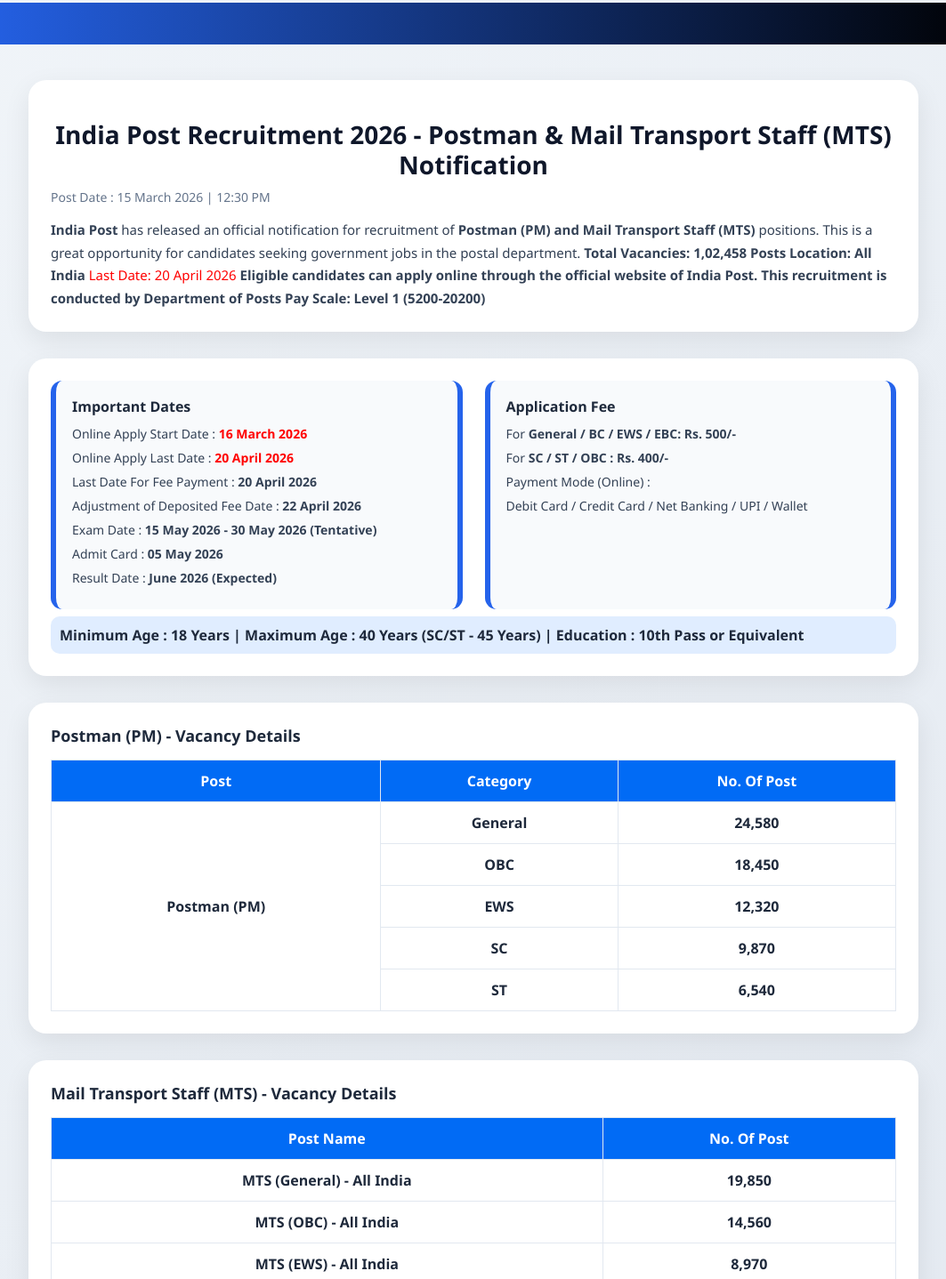
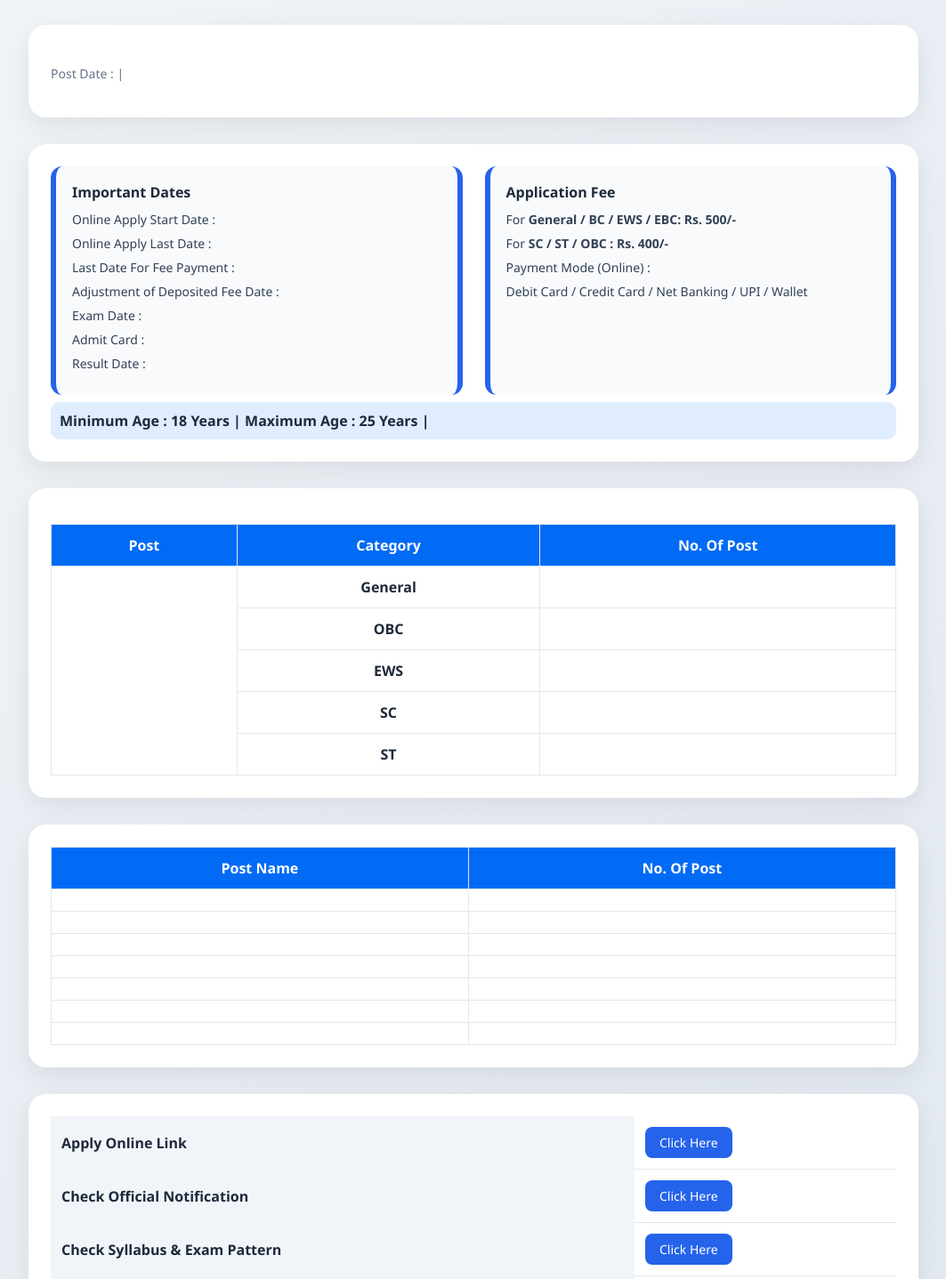
Before and after one commit to Gauravbhati801/aapkaresult, a plain HTML site: page indian-post.html in a window 1280 px wide. Shown: the part 198-1636 px from the top of the page at 89% size, without its empty margins (108-1171 px from the left). Drawn offline with Linux system fonts and the light colour scheme.

Commit message:
Add files via upload

```diff
--- a/indian-post.html
+++ b/indian-post.html
@@ -3,14 +3,14 @@
 <head>
     <meta charset="UTF-8">
     <meta name="viewport" content="width=device-width, initial-scale=1.0">
-    <title>India Post Recruitment - Postman & MTS Jobs</title>
+    <title>Indian post </title>
     <link rel="stylesheet" href="style.css">
 </head>
 <body>
    <div class="main-container">
     <header class="header">
 
-<div class="logo">Aapka result.in<span></span></div>
+<div class="logo">Aapka result.in</div>
 
 <div class="menu" onclick="toggleMenu()">☰</div>
 
@@ -18,8 +18,8 @@
  <a href="index.html">Home</a>
         <a href="latest-jobs.html">Latest Jobs</a>
         <a href="results.html">Results</a>
+        <a href="free-test-weekly.html">Free Weekly Test</a>
         <a href="admit-cards.html">Admit Card</a>
-        <a href="syllabus.html">Syllabus</a>
         <a href="answer-key.html">Answer Key</a>
 
          <!-- MORE DROPDOWN -->
@@ -43,32 +43,28 @@ Welcome to Aapka Result <br>
 <span class="gradient">check your result</span>
 </h1>
 
-
-    <div class="live-line">
-        <marquee> Aapka Result Official - Get Online Form, Results, Admit Card, Syllabus, Sarkari Yojana & More.</marquee>
-    </div>
-
     <!-- TOP HEADING + DESCRIPTION -->
     <div class="job-top-content">
 
         <h1 class="job-title">
-         India Post Recruitment 2026 - Postman & Mail Transport Staff (MTS) Notification
+
         </h1>
 
         <p class="post-date">
-            Post Date : <span>15 March 2026</span>
-            | <span class="time">12:30 PM</span>
+            Post Date : <span></span>
+            | <span class="time"></span>
         </p>
 
 
         <p class="job-desc">
-          <b>India Post</b> has released an official notification for recruitment of <b>Postman (PM) and Mail Transport Staff (MTS)</b> positions. This is a great opportunity for candidates seeking government jobs in the postal department.
-          <b>Total Vacancies: 1,02,458 Posts</b>
-          <b>Location: All India</b>
-           <span style="color:red">Last Date: 20 April 2026</span>
-            <b>Eligible candidates can apply online through the official website of India Post.</b>
-           <b>This recruitment is conducted by Department of Posts</b>
-              <b>Pay Scale: Level 1 (5200-20200)</b>
+          <b> </b>
+          <b> </b>
+           <b></b>
+           <span style="color:red"> </span>
+            <b> </b>
+           <b></b>
+              <b>  </b>
+             <b></b>
 
 
 
@@ -84,13 +80,13 @@ Welcome to Aapka Result <br>
             <div class="job-box">
                 <div class="job-box-title">Important Dates</div>
                 <ul class="job-list">
-                    <li>Online Apply Start Date : <b><span style="color:red">16 March 2026</span></b></li>
-                    <li>Online Apply Last Date : <b><span style="color:red">20 April 2026</span></b></li>
-                    <li>Last Date For Fee Payment : <b>20 April 2026</b></li>
-                    <li>Adjustment of Deposited Fee Date : <b>22 April 2026</b></li>
-                    <li>Exam Date : <b>15 May 2026 - 30 May 2026 (Tentative)</b></li>
-                    <li>Admit Card : <b>05 May 2026</b></li>
-                    <li>Result Date : <b>June 2026 (Expected)</b></li>
+                    <li>Online Apply Start Date : <b><span style="color:red"></span></b></li>
+                    <li>Online Apply Last Date : <b><span style="color:red"></span></b></li>
+                    <li>Last Date For Fee Payment : <b></b></li>
+                    <li>Adjustment of Deposited Fee Date : <b></b></li>
+                    <li>Exam Date : <b></b></li>
+                    <li>Admit Card : <b></b></li>
+                    <li>Result Date : <b></b></li>
                 </ul>
             </div>
 
@@ -112,7 +108,7 @@ Welcome to Aapka Result <br>
         </div>
 
         <div class="job-notice-extra">
-            Minimum Age : 18 Years | Maximum Age : 40 Years (SC/ST - 45 Years) | Education : 10th Pass or Equivalent
+            Minimum Age : 18 Years | Maximum Age : 25 Years |
 
         </div>
 
@@ -121,8 +117,9 @@ Welcome to Aapka Result <br>
     <!-- Vacancy Details Box -->
 <div class="vacancy-box">
   <div class="vacancy-title">
- Postman (PM) - Vacancy Details
+
   </div>
+
 
   <table class="vacancy-table">
     <tr>
@@ -131,25 +128,25 @@ Welcome to Aapka Result <br>
       <th>No. Of Post</th>
     </tr>
     <tr>
-      <td rowspan="5"><b>Postman (PM)</b></td>
+      <td rowspan="5"><b></b></td>
       <td>General</td>
-      <td>24,580</td>
+      <td></td>
     </tr>
     <tr>
       <td>OBC</td>
-      <td>18,450</td>
+      <td></td>
     </tr>
     <tr>
       <td>EWS</td>
-      <td>12,320</td>
+      <td></td>
     </tr>
     <tr>
       <td>SC</td>
-      <td>9,870</td>
+      <td></td>
     </tr>
     <tr>
       <td>ST</td>
-      <td>6,540</td>
+      <td></td>
     </tr>
 
   </table>
@@ -157,43 +154,44 @@ Welcome to Aapka Result <br>
 
  <!-- Vacancy Details Box -->
 <div class="vacancy-box">
- <div class="vacancy-title">Mail Transport Staff (MTS) - Vacancy Details</div>
+
   <table class="vacancy-table">
     <tr>
       <th>Post Name</th>
       <th>No. Of Post</th>
     </tr>
     <tr>
-      <td rowspan=""><b>MTS (General) - All India</b></td>
-      <td>19,850</td>
+      <td rowspan=""></td>
+      <td></td>
     </tr>
     <tr>
-      <td rowspan=""><b>MTS (OBC) - All India</b></td>
-      <td>14,560</td>
+      <td rowspan=""></td>
+      <td></td>
     </tr>
     <tr>
-      <td rowspan=""><b>MTS (EWS) - All India</b></td>
-      <td>8,970</td>
+      <td rowspan=""></td>
+      <td></td>
     </tr>
     <tr>
-      <td rowspan=""><b>MTS (SC) - All India</b></td>
-      <td>5,340</td>
+      <td rowspan=""></td>
+      <td></td>
     </tr>
     <tr>
-      <td rowspan=""><b>MTS (ST) - All India</b></td>
-      <td>3,210</td>
+      <td rowspan=""></td>
+      <td></td>
     </tr>
     <tr>
-      <td rowspan=""><b>PWD Category</b></td>
-      <td>1,728</td>
+      <td rowspan=""></td>
+      <td></td>
     </tr>
     <tr>
-      <td rowspan=""><b>Total Vacancies</b></td>
-      <td><b>1,02,458</b></td>
+      <td rowspan=""></td>
+      <td></td>
     </tr>
 
   </table>
 </div>
+
 
     <!-- APPLY ONLINE / CLICK HERE TABLE -->
     <div class="job-detail-container">
@@ -201,58 +199,31 @@ Welcome to Aapka Result <br>
         <table class="apply-table">
             <tr>
                 <th>Apply Online Link</th>
-                <td><a href="https://www.indiapost.gov.in" class="click-btn" target="_blank">Click Here</a>
+                <td><a href="" class="click-btn" target="_blank">Click Here</a>
 
             </tr>
             <tr>
                 <th>Check Official Notification</th>
-                <td><a href="https://www.indiapost.gov.in/recruitment" class="click-btn" target="_blank">Click Here</a></td>
+                <td><a href="" class="click-btn" target="_blank">Click Here</a></td>
             </tr>
             <tr>
-                <th>Check Syllabus & Exam Pattern</th>
-                <td><a href="https://www.indiapost.gov.in/postal-exams" class="click-btn" target="_blank">Click Here</a></td>
+                <th>Check Syllabus &amp; Exam Pattern</th>
+                <td><a href="#" class="click-btn" target="_blank">Click Here</a></td>
             </tr>
             <tr>
                 <th>Check Official Website</th>
-                <td><a href="https://www.indiapost.gov.in" class="click-btn" target="_blank">Click Here</a></td>
+                <td><a href="" class="click-btn" target="_blank">Click Here</a></td>
             </tr>
         </table>
 
     </div>
 
+</div> <!-- Closing main-container here before footer -->
 <!-- FOOTER -->
-<footer class="site-footer">
-  <div class="footer-container">
-
-    <div class="footer-links">
-      <a href="index.html">Home</a>
-      <a href="contact-us.html">Contact Us</a>
-      <a href="privacy-policy.html">Privacy Policy</a>
-      <a href="disclaimer.html">Disclaimer</a>
-    </div>
-
-    <div class="footer-text">
-      <p>
-        © 2026 Aapka Result | All Rights Reserved
-      </p>
-    </div>
-
-  </div>
+<footer class="footer">
+    © 2026 AapkaResult.in - All Rights Reserved.
 </footer>
-   </div>
+  <script src="main.js"></script>
 </body>
-<script>
-function toggleMenu() {
-
-let menu = document.getElementById("navMenu");
-
-if(menu.style.display === "block"){
-menu.style.display = "none";
-}else{
-menu.style.display = "block";
-}
-
-}
-</script>
 
 </html>
```
